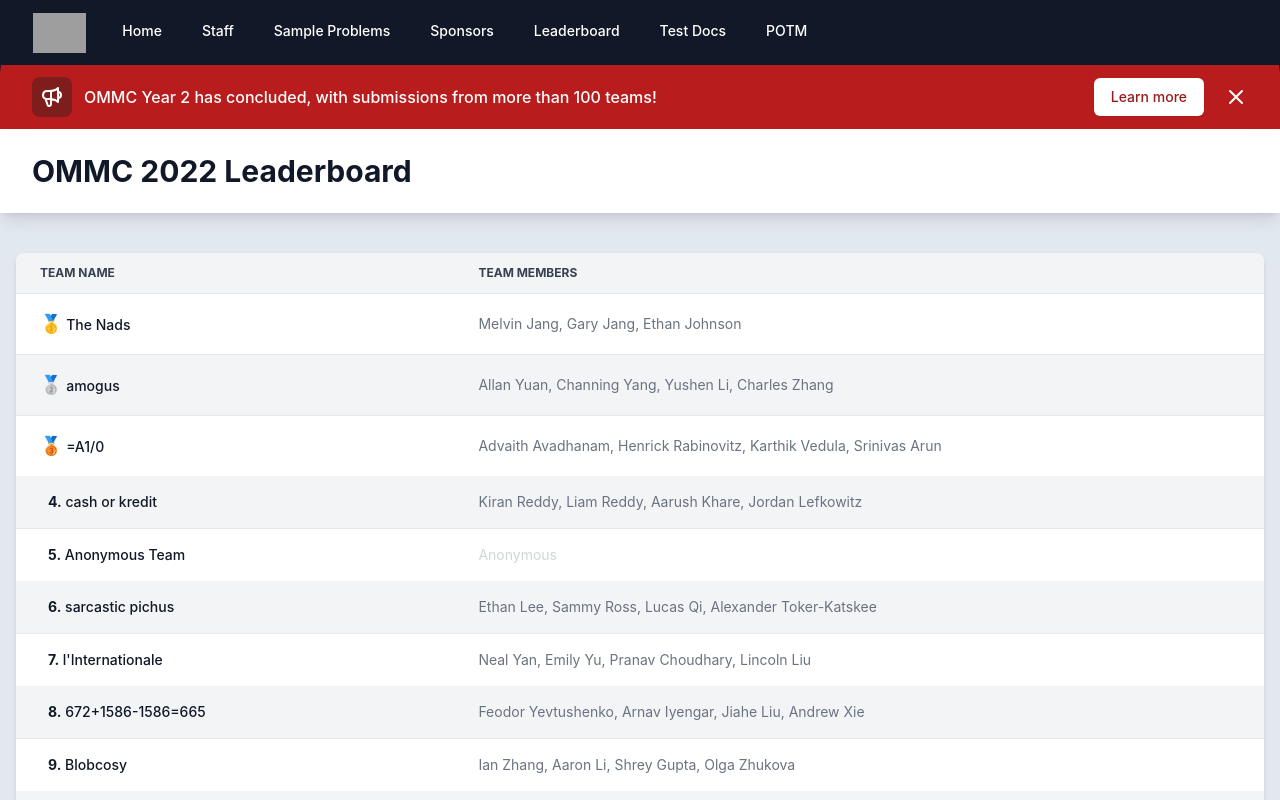
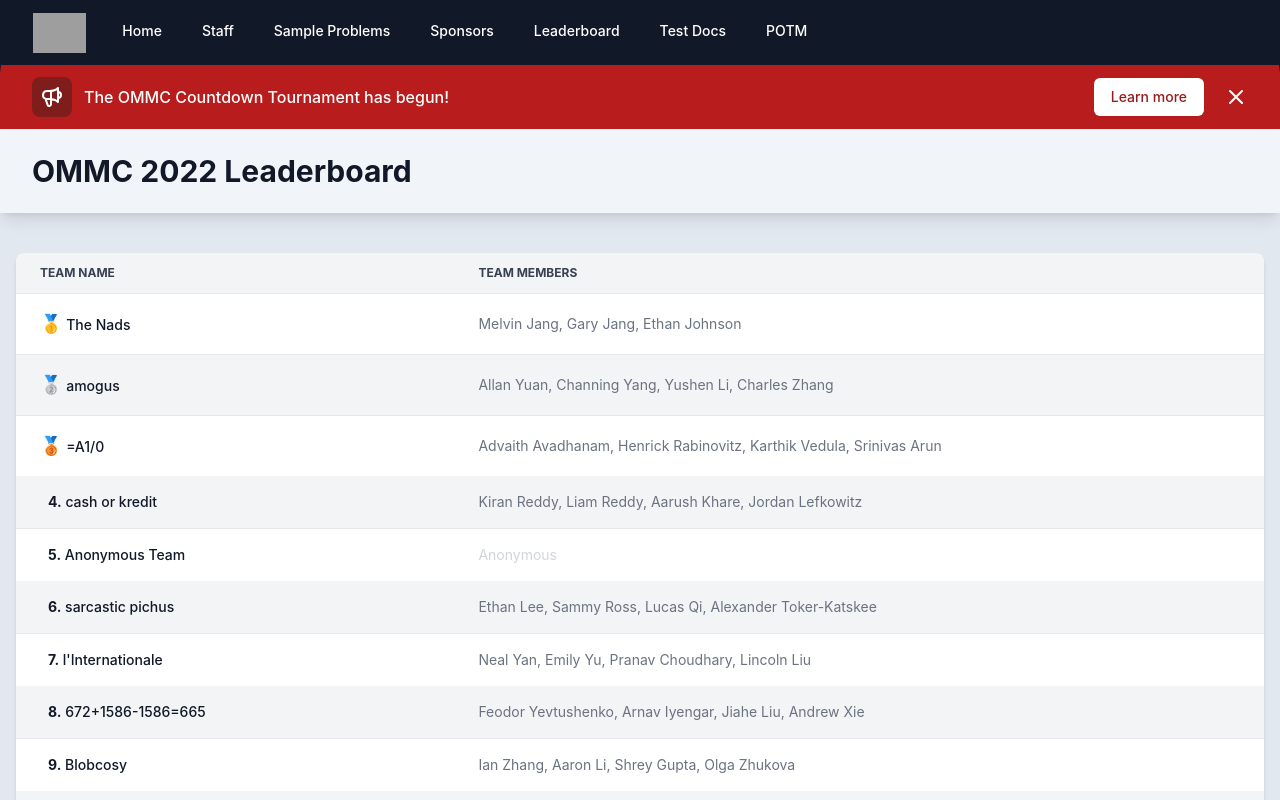
Before and after one commit to Kevin-Liu-01/OMMC-Website, a React (Create React App) app: page /leaderboard in a window 1280 px wide. Shown: the top 800 px of the page. Built offline with nearby package versions, Linux system fonts and the light colour scheme; grey boxes are pictures that could not be loaded.

Commit message:
Change banner text

```diff
--- a/public/index.html
+++ b/public/index.html
@@ -26,6 +26,7 @@
     -->
     <title>OMMC</title>
     <link rel="stylesheet" href="https://unpkg.com/flowbite@1.4.7/dist/flowbite.min.css" />
+    <meta name="keywords" content="OMMC, Online Monmouth Math Competition">
 
   </head>
   <body>
--- a/src/Pages/Leaderboard.js
+++ b/src/Pages/Leaderboard.js
@@ -3,7 +3,7 @@ import "../App.css";
 function Leaderboard() {
   return (
     <div className="bg-slate-200 min-h-screen">
-      <header className="bg-white shadow-lg bg-slate-100">
+      <header className=" shadow-lg bg-slate-100">
         <div className="max-w-7xl mx-auto py-6 px-4 sm:px-6 lg:px-8">
           <h1 className="text-3xl font-bold text-gray-900">
             OMMC 2022 Leaderboard
--- a/src/Pages/Sample.js
+++ b/src/Pages/Sample.js
@@ -1,10 +1,9 @@
 import "../App.css";
 
 function Sample() {
-
   return (
     <div className=" min-h-screen">
-      <header className="bg-white shadow-lg bg-slate-100">
+      <header className="shadow-lg bg-slate-100">
         <div className="max-w-7xl mx-auto py-6 px-4 sm:px-6 lg:px-8 ">
           <h1 className="text-3xl font-bold text-gray-900 ">Sample Problems</h1>
         </div>
@@ -19,7 +18,6 @@ function Sample() {
                 class="w-full h-full"
                 allow="autoplay"
               ></iframe>{" "}
-
             </div>
           </div>
         </div>
@@ -32,7 +30,6 @@ function Sample() {
                 class="w-full h-full"
                 allow="autoplay"
               ></iframe>{" "}
-
             </div>
           </div>
         </div>
@@ -52,7 +49,6 @@ function Sample() {
                 class="w-full h-full"
                 allow="autoplay"
               ></iframe>{" "}
-
             </div>
           </div>
         </div>
@@ -65,7 +61,6 @@ function Sample() {
                 class="w-full h-full"
                 allow="autoplay"
               ></iframe>{" "}
-
             </div>
           </div>
         </div>
--- a/src/Pages/TestDocs.js
+++ b/src/Pages/TestDocs.js
@@ -1,12 +1,13 @@
 import "../App.css";
 
 function TestDocs() {
-
   return (
     <div className="bg-slate-200 min-h-screen">
-      <header className="bg-white shadow-lg bg-slate-100">
+      <header className="shadow-lg bg-slate-100">
         <div className="max-w-7xl mx-auto py-6 px-4 sm:px-6 lg:px-8 ">
-          <h1 className="text-3xl font-bold text-gray-900 ">OMMC 2022 Test Documents</h1>
+          <h1 className="text-3xl font-bold text-gray-900 ">
+            OMMC 2022 Test Documents
+          </h1>
         </div>
       </header>
       <main className="bg-slate-200">
@@ -19,11 +20,9 @@ function TestDocs() {
                 class="w-full h-full"
                 allow="autoplay"
               ></iframe>{" "}
-
             </div>
           </div>
         </div>
-
       </main>
       <header className="bg-white shadow">
         <div className="max-w-7xl mx-auto py-6 px-4 sm:px-6 lg:px-8">
@@ -40,11 +39,9 @@ function TestDocs() {
                 class="w-full h-full"
                 allow="autoplay"
               ></iframe>{" "}
-
             </div>
           </div>
         </div>
-
       </main>
 
       <header className="bg-white shadow">
@@ -62,11 +59,9 @@ function TestDocs() {
                 class="w-full h-full"
                 allow="autoplay"
               ></iframe>{" "}
-
             </div>
           </div>
         </div>
-
       </main>
     </div>
   );
--- a/src/Reusable-Elements/Banner.js
+++ b/src/Reusable-Elements/Banner.js
@@ -22,18 +22,17 @@ function Banner() {
                 </span>
                 <p className="ml-3 font-medium text-white truncate">
                   <span className="md:hidden">
-                    OMMC results have concluded!
+                    The OMMC Countdown Tournament has begun!
                   </span>
                   <span className="hidden md:inline">
-                    OMMC Year 2 has concluded, with submissions from more than
-                    100 teams!
+                    The OMMC Countdown Tournament has begun!
                   </span>
                 </p>
               </div>
               <div className="order-3 mt-2 flex-shrink-0 w-full sm:order-2 sm:mt-0 sm:w-auto">
                 <a
-                  href="https://artofproblemsolving.com/community/c5h2837951"
-                  className="shadow-lg  flex items-center justify-center px-4 py-2 border border-transparent rounded-md shadow-sm text-sm font-medium text-red-800 bg-white hover:bg-indigo-50"
+                  href="https://artofproblemsolving.com/community/c5h2883607_ommc_countdown_tournament "
+                  className=" flex items-center justify-center px-4 py-2 border border-transparent rounded-md shadow-sm text-sm font-medium text-red-800 bg-white hover:bg-indigo-50"
                 >
                   Learn more
                 </a>
```
Also changed, not shown: src/Pages/Staff.js (+14 -14 lines). Lines whose indentation alone changed are shown as unchanged.
